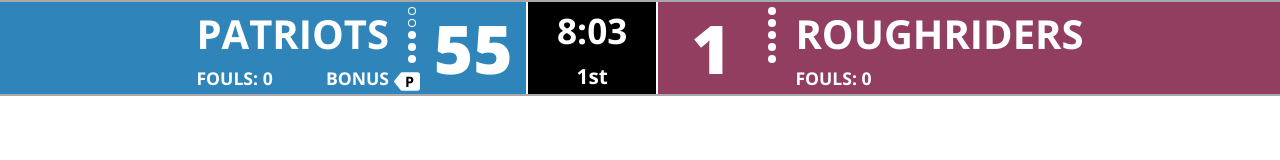
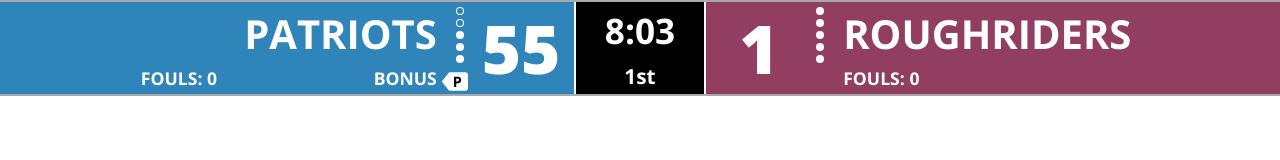
Before and after one commit to Andypro1/scoreboard-liveupdate, a plain HTML site: page index.html in a window 1280 px wide. Drawn offline with nearby package versions, Linux system fonts and the light colour scheme.

Commit message:
Change flex-basis for the team .name-section so that they can grow mirrored to keep the timer centered.

```diff
--- a/index.html
+++ b/index.html
@@ -34,7 +34,8 @@
             display: flex;
             flex-direction: column;
             justify-content: space-between;
-            align-items: flex-end;
+            align-items: inherit;
+            flex-basis: 18.5rem;
             line-height: 2rem;
             padding: 0 0.3rem;
             color: white;
```
